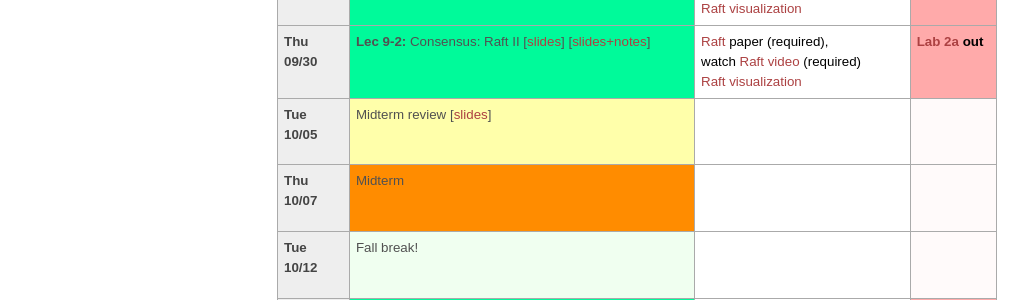
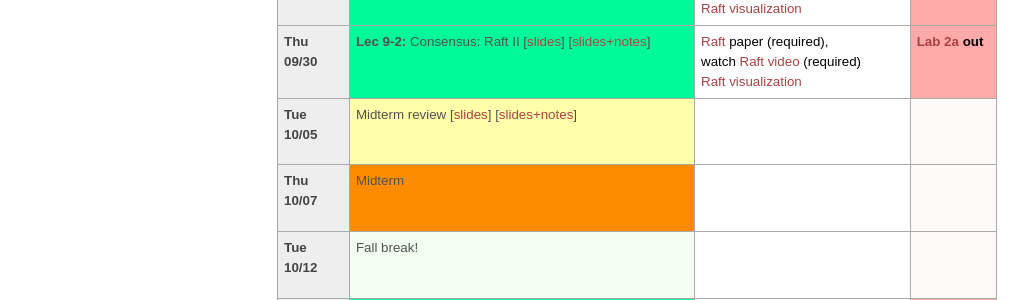
Before and after one commit to tddg/cs475-fall21, a Jekyll site: the page built from schedule.md, in a window 1280 px wide and 900 px high, scrolled down 896 px. Shown: the part 153-453 px from the top of the window, without its empty margins (3-1031 px from the left). Built offline with Jekyll 4.4.1, drawn with Linux system fonts in a browser that asks for light colours.

Commit message:
added midterm review notes

```diff
--- a/schedule.md
+++ b/schedule.md
@@ -268,7 +268,7 @@
 <tr> <!-- week of Oct 04 -->
   <td id="2021-10-05" class="date"><b>Tue 10/05</b></td>
   <td class="lecture">
-		 Midterm review [<a href="./public/lecs/midterm-review.pdf">slides</a>]
+		 Midterm review [<a href="./public/lecs/midterm-review.pdf">slides</a>] [<a href="./public/lecs/midterm-review+notes.pdf">slides+notes</a>]
   </td>
   <td class="reading">
   </td>
```
Also changed, not shown: 1 other file.
